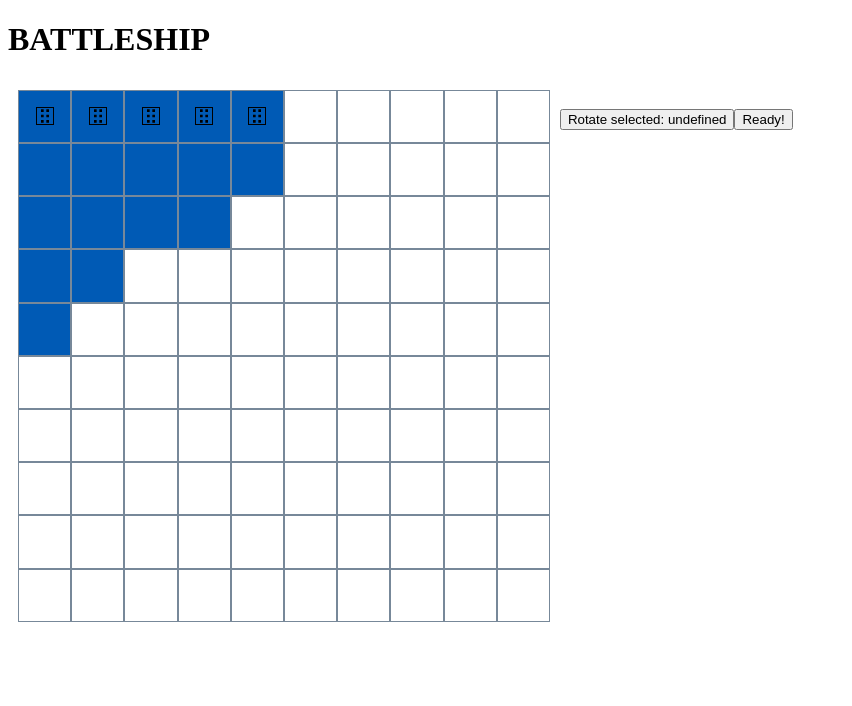
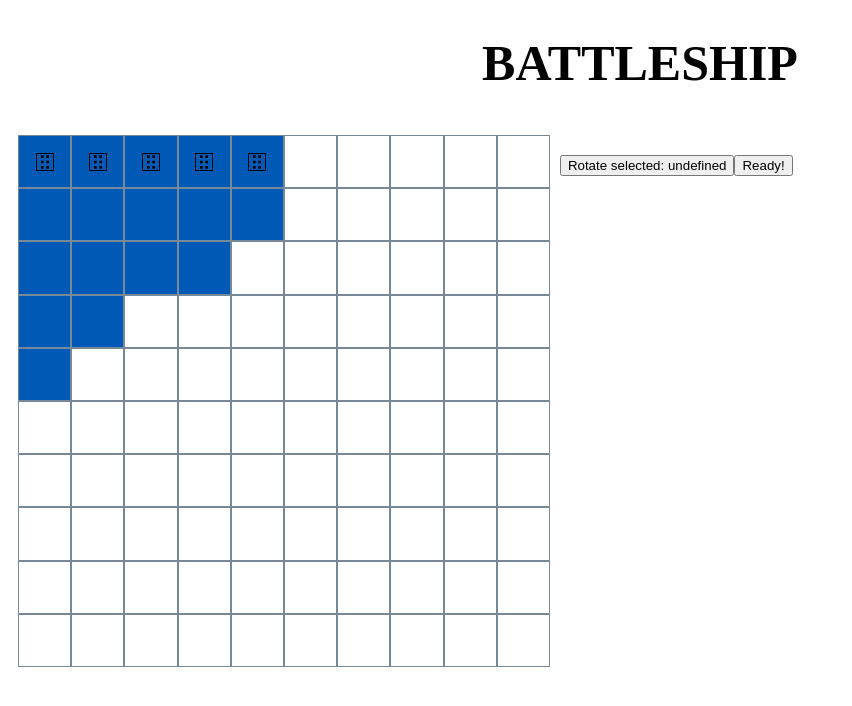
Before and after one commit to earacena/battleship-webapp-frontend, a React (Create React App) app: page / in a window 1280 px wide. Shown: the top 706 px of the page, without its empty margins (0-852 px from the left). Built offline with nearby package versions, Linux system fonts and the light colour scheme.

Commit message:
Make font size larger and center header

```diff
--- a/src/components/TitleHeader.tsx
+++ b/src/components/TitleHeader.tsx
@@ -1,9 +1,13 @@
 import React from 'react';
 
-function TitleHeader() {
+type TitleHeaderProps = {
+  title: string,
+};
+
+function TitleHeader({ title }: TitleHeaderProps) {
   return (
-    <h1>
-      BATTLESHIP
+    <h1 style={{ display: 'flex', fontSize: '50px',justifyContent: 'center' }}>
+      {title}
     </h1>
   );
 }
```
